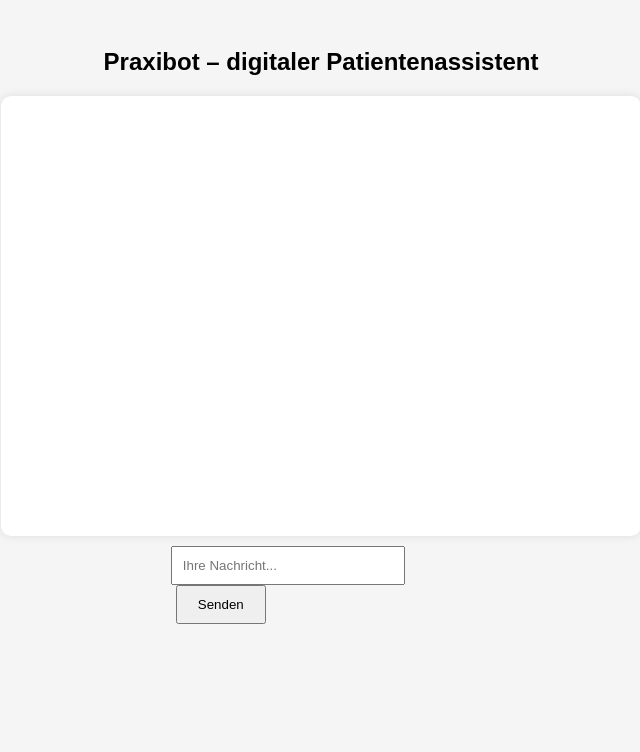
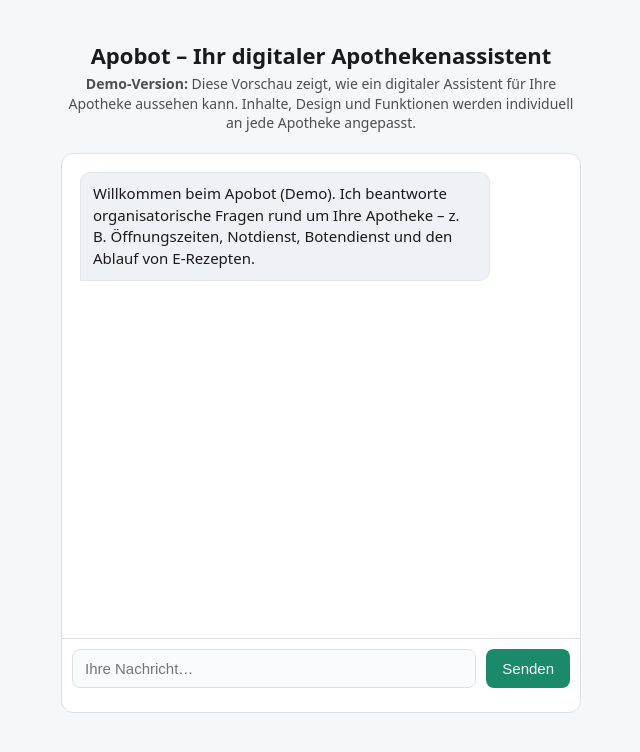
Before and after one commit to lassekeuter-spec/apobot.demo, a plain HTML site: page index.html in a window 1280 px wide. Shown: the whole page, without its empty margins (319-959 px from the left). Drawn offline with Linux system fonts and the light colour scheme.

Commit message:
Refactor index.html for Apobot demo
Updated the title and meta tags for better SEO. Improved styling and layout for the chat interface. Enhanced the JavaScript functionality for sending messages and handling responses.

```diff
--- a/index.html
+++ b/index.html
@@ -1,103 +1,256 @@
 <!DOCTYPE html>
 <html lang="de">
 <head>
-  <meta charset="UTF-8" />
-  <title>Praxibot Demo</title>
-  <meta name="viewport" content="width=device-width, initial-scale=1.0" />
+  <meta charset="UTF-8">
+  <meta name="viewport" content="width=device-width, initial-scale=1.0">
+  <title>Apobot – Apothekenassistent</title>
+
   <style>
+    :root {
+      --bg: #f6f7f9;
+      --text: #1a1a1a;
+      --text-light: #4f4f4f;
+      --white: #ffffff;
+      --border: #dcdfe3;
+      --primary: #1b8a6b; /* leicht pharma-/grünlich */
+    }
+
+    * {
+      margin: 0;
+      padding: 0;
+      box-sizing: border-box;
+    }
+
     body {
-      font-family: Arial, sans-serif;
-      background: #f5f5f5;
+      background: var(--bg);
+      font-family: system-ui, -apple-system, BlinkMacSystemFont, "Segoe UI", sans-serif;
       display: flex;
       flex-direction: column;
       align-items: center;
-      padding: 20px;
+      padding: 40px 14px;
+      color: var(--text);
     }
-    #chat-box {
-      width: 90%;
-      max-width: 600px;
-      background: #ffffff;
-      border-radius: 10px;
-      padding: 20px;
-      height: 400px;
+
+    h1 {
+      font-size: 22px;
+      font-weight: 600;
+      margin-bottom: 4px;
+      color: var(--text);
+      text-align: center;
+    }
+
+    .demo-hinweis {
+      text-align: center;
+      color: var(--text-light);
+      font-size: 14px;
+      max-width: 520px;
+      margin-top: 0;
+      margin-bottom: 20px;
+      line-height: 1.4;
+    }
+
+    .chat-container {
+      width: 100%;
+      max-width: 520px;
+      background: var(--white);
+      border: 1px solid var(--border);
+      border-radius: 12px;
+      display: flex;
+      flex-direction: column;
+      height: 70vh;
+      overflow: hidden;
+    }
+
+    #messages {
+      flex: 1;
+      padding: 18px;
       overflow-y: auto;
-      box-shadow: 0 0 10px rgba(0,0,0,0.1);
-      margin-bottom: 10px;
+      font-size: 15px;
+      display: flex;
+      flex-direction: column;
     }
-    #user-input {
-      width: 70%;
+
+    .msg {
+      margin-bottom: 14px;
+      line-height: 1.45;
+      max-width: 85%;
+    }
+
+    .user {
+      align-self: flex-end;
+      background: var(--primary);
+      color: white;
+      padding: 10px 12px;
+      border-radius: 10px 10px 0 10px;
+    }
+
+    .bot {
+      align-self: flex-start;
+      background: #eef1f6;
+      color: var(--text);
+      padding: 10px 12px;
+      border-radius: 10px 10px 10px 0;
+      border: 1px solid #e3e6eb;
+    }
+
+    .input-area {
+      display: flex;
+      border-top: 1px solid var(--border);
       padding: 10px;
+      background: var(--white);
     }
+
+    #input {
+      flex: 1;
+      padding: 10px 12px;
+      border-radius: 8px;
+      border: 1px solid var(--border);
+      outline: none;
+      font-size: 15px;
+      background: #fafbfc;
+    }
+
+    #input:focus {
+      border-color: var(--primary);
+    }
+
     button {
-      padding: 10px 20px;
-      margin-left: 5px;
+      margin-left: 10px;
+      background: var(--primary);
+      border: none;
+      border-radius: 8px;
+      color: white;
+      padding: 10px 16px;
+      font-size: 15px;
       cursor: pointer;
     }
-    p {
-      margin: 5px 0;
+
+    button:hover {
+      background: #166955;
+    }
+
+    .status {
+      font-size: 12px;
+      color: #b91c1c;
+      margin-top: 4px;
+      padding: 0 12px 10px;
     }
   </style>
 </head>
+
 <body>
-  <h2>Praxibot – digitaler Patientenassistent</h2>
 
-  <div id="chat-box"></div>
+  <h1>Apobot – Ihr digitaler Apothekenassistent</h1>
 
-  <div>
-    <input id="user-input" placeholder="Ihre Nachricht..." />
-    <button onclick="sendMessage()">Senden</button>
+  <p class="demo-hinweis">
+    <strong>Demo-Version:</strong> Diese Vorschau zeigt, wie ein digitaler Assistent für Ihre Apotheke aussehen kann.
+    Inhalte, Design und Funktionen werden individuell an jede Apotheke angepasst.
+  </p>
+
+  <div class="chat-container">
+    <div id="messages"></div>
+
+    <div class="input-area">
+      <input id="input" type="text" placeholder="Ihre Nachricht…" />
+      <button id="sendBtn" type="button">Senden</button>
+    </div>
+    <div id="status" class="status"></div>
   </div>
 
   <script>
+    const messagesEl = document.getElementById("messages");
+    const inputEl = document.getElementById("input");
+    const sendBtn = document.getElementById("sendBtn");
+    const statusEl = document.getElementById("status");
+
+    // Chat-Verlauf für OpenAI – speziell für Apotheken (Apobot)
+    const history = [
+      {
+        role: "system",
+        content:
+          "Du bist 'Apobot', der digitale Assistent einer öffentlichen Apotheke. " +
+          "Du gibst nur organisatorische und allgemeine Informationen, z. B. zu Öffnungszeiten, Notdienst, Botendienst, Ablauf von E-Rezepten und Bestellungen. " +
+          "Du ersetzt keine persönliche pharmazeutische Beratung und keine ärztliche Behandlung. " +
+          "Du nennst keine individuellen Dosierungen, triffst keine Diagnosen und empfiehlst keine konkreten verschreibungspflichtigen Arzneimittel. " +
+          "Bei ernsten oder unklaren Beschwerden verweist du auf ärztliche Abklärung und bei Notfällen auf den Notruf 112."
+      },
+    ];
+
+    function appendMessage(text, role) {
+      const div = document.createElement("div");
+      div.className = "msg " + role;
+      div.innerText = text;
+      messagesEl.appendChild(div);
+      messagesEl.scrollTop = messagesEl.scrollHeight;
+    }
+
     async function sendMessage() {
-      const inputElement = document.getElementById("user-input");
-      const chatBox = document.getElementById("chat-box");
-      const text = inputElement.value.trim();
+      const text = inputEl.value.trim();
+      if (!text) return;
 
-      if (!text) {
-        return; // Wenn nichts eingegeben wurde, mach nichts
-      }
-
-      // Zeige die Nutzer-Nachricht im Chatfenster
-      chatBox.innerHTML += `<p><b>Sie:</b> ${text}</p>`;
-      inputElement.value = "";
+      statusEl.textContent = "";
+      appendMessage(text, "user");
+      history.push({ role: "user", content: text });
+      inputEl.value = "";
 
       try {
-        // HIER passiert der wichtige Teil:
-        // Wir rufen unseren eigenen Server-Endpunkt /api/chat auf
-        const response = await fetch("/api/chat", {
+        const res = await fetch("/api/chat", {
           method: "POST",
           headers: { "Content-Type": "application/json" },
           body: JSON.stringify({
-            messages: [
-              {
-                role: "system",
-                content: "Du bist ein freundlicher digitaler Patientenassistent für eine Zahnarztpraxis. Antworte kurz, professionell und verständlich auf Deutsch."
-              },
-              {
-                role: "user",
-                content: text
-              }
-            ]
-          })
+            messages: history,
+            message: text
+          }),
         });
 
-        const data = await response.json();
+        const data = await res.json().catch(() => ({}));
+        console.log("API Antwort:", data);
 
-        let reply;
-        if (response.ok && data.choices && data.choices[0] && data.choices[0].message) {
-          reply = data.choices[0].message.content;
-        } else {
-          reply = "Es ist ein Fehler aufgetreten: " + (data.error?.message || JSON.stringify(data));
+        if (!res.ok) {
+          appendMessage("Fehler: " + (data.error || "Serverproblem."), "bot");
+          statusEl.textContent = "Fehler bei der Serverantwort.";
+          return;
         }
 
-        // Zeige die Antwort im Chatfenster
-        chatBox.innerHTML += `<p><b>Assistent:</b> ${reply}</p>`;
-        chatBox.scrollTop = chatBox.scrollHeight;
+        const reply =
+          data.reply ||
+          data.message ||
+          data.response ||
+          (data.choices &&
+            data.choices[0] &&
+            data.choices[0].message &&
+            data.choices[0].message.content) ||
+          data.answer ||
+          "Es ist ein unerwarteter Fehler aufgetreten.";
+
+        appendMessage(reply, "bot");
+        history.push({ role: "assistant", content: reply });
       } catch (err) {
-        chatBox.innerHTML += `<p><b>Assistent:</b> Netzwerkfehler: ${err}</p>`;
+        console.error(err);
+        appendMessage(
+          "Verbindungsfehler. Bitte versuchen Sie es später erneut.",
+          "bot"
+        );
+        statusEl.textContent = "Verbindungsfehler.";
       }
     }
+
+    sendBtn.addEventListener("click", sendMessage);
+
+    // Enter zum Senden
+    inputEl.addEventListener("keydown", (e) => {
+      if (e.key === "Enter") {
+        e.preventDefault();
+        sendMessage();
+      }
+    });
+
+    // Begrüßung
+    appendMessage(
+      "Willkommen beim Apobot (Demo). Ich beantworte organisatorische Fragen rund um Ihre Apotheke – z. B. Öffnungszeiten, Notdienst, Botendienst und den Ablauf von E-Rezepten.",
+      "bot"
+    );
   </script>
+
 </body>
 </html>
```
